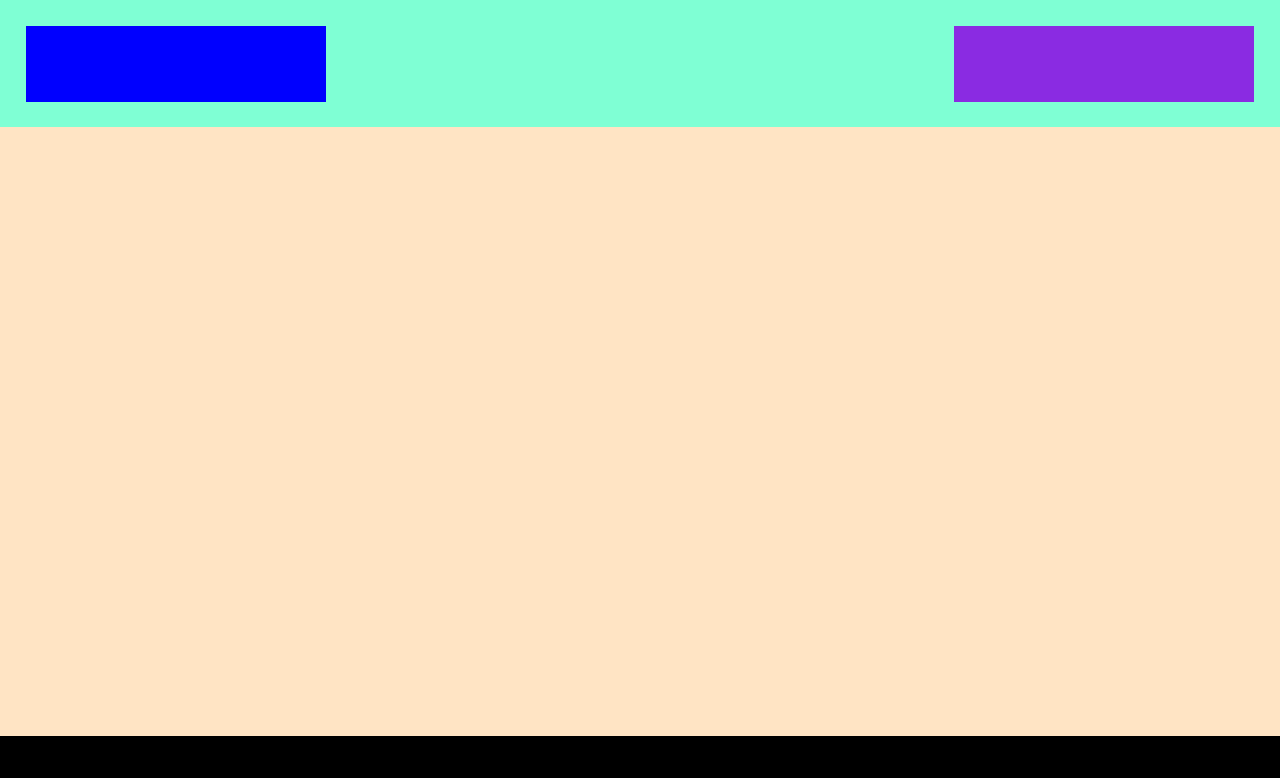
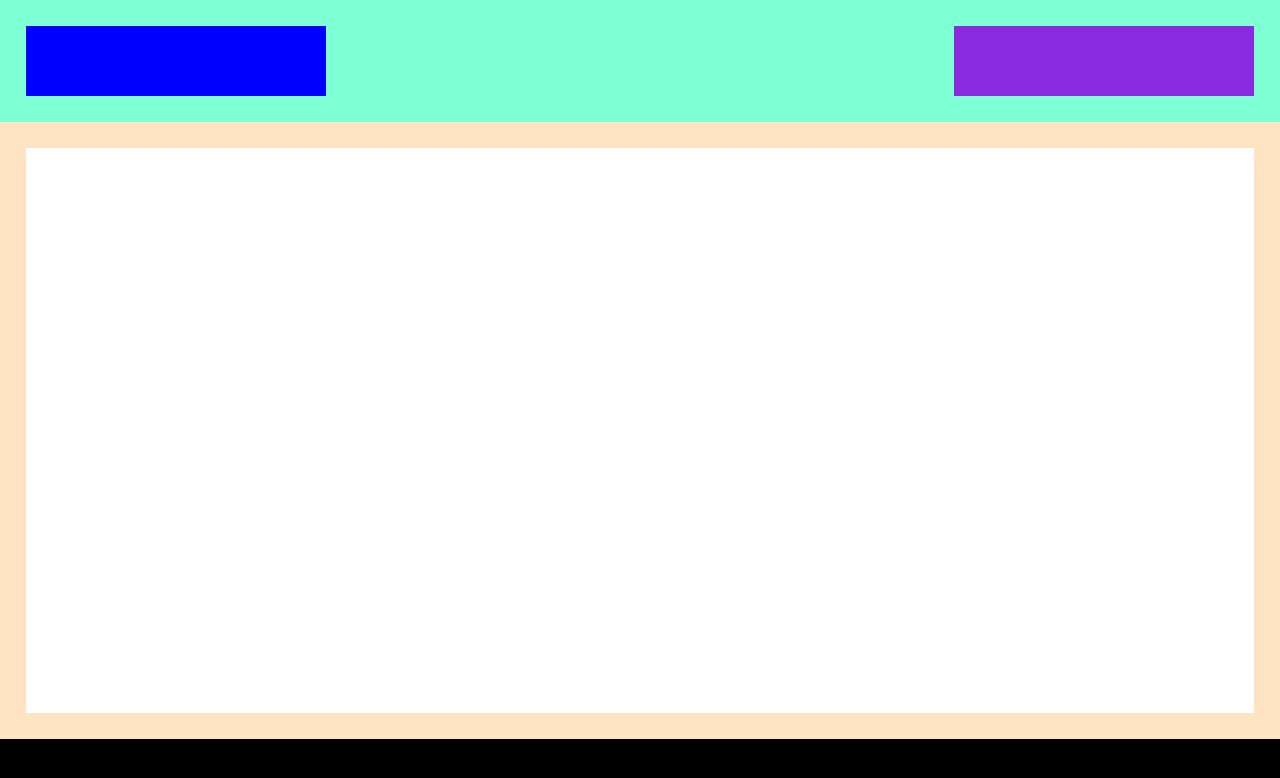
Before and after one commit to elisabethp/decision-tree, an Angular app: page / in a window 1280 px wide. Shown: the top 778 px of the page. Built offline with nearby package versions, Linux system fonts and the light colour scheme.

Commit message:
added comments to app.component.html + new styles for page structure

```diff
--- a/src/app/app.component.html
+++ b/src/app/app.component.html
@@ -2,18 +2,19 @@
 
   <div id="header">
     <div id="app-graphic-wrapper">
-    </div>
+    </div> <!-- end app-graphic-wrapper-->
+    <div id="user-info-wrapper">
+    </div> <!-- end user-info-wrapper -->
+  </div> <!-- end header -->
 
-    <div id="user-info-wrapper">
-    </div>
-  </div>
-
-  <div id="main-content">
-  </div>
+  <div id="main-content-wrapper">
+    <div id="main-content">
+    </div> <!-- end main content -->
+  </div> <!-- end main content wrapper -->
 
   <div id="footer">
-  </div>
+  </div> <!-- end footer -->
 
-</div>
+</div> <!-- end site-wrapper -->
 
 <router-outlet></router-outlet>
--- a/src/styles.css
+++ b/src/styles.css
@@ -1,3 +1,7 @@
+:root {
+    --main-bg-color: coral;
+}
+
 body {
     margin: 0;
     padding: 0;
@@ -31,8 +35,15 @@ body {
     background-color: blueviolet;
 }
 
+#main-content-wrapper {
+    background-color: bisque;
+    height: 100%;
+    padding: 2%;
+}
+
 #main-content {
-    background-color: bisque;
+    background-color: white;
+    width: 100%;
     height: 100%;
 }
 
```
